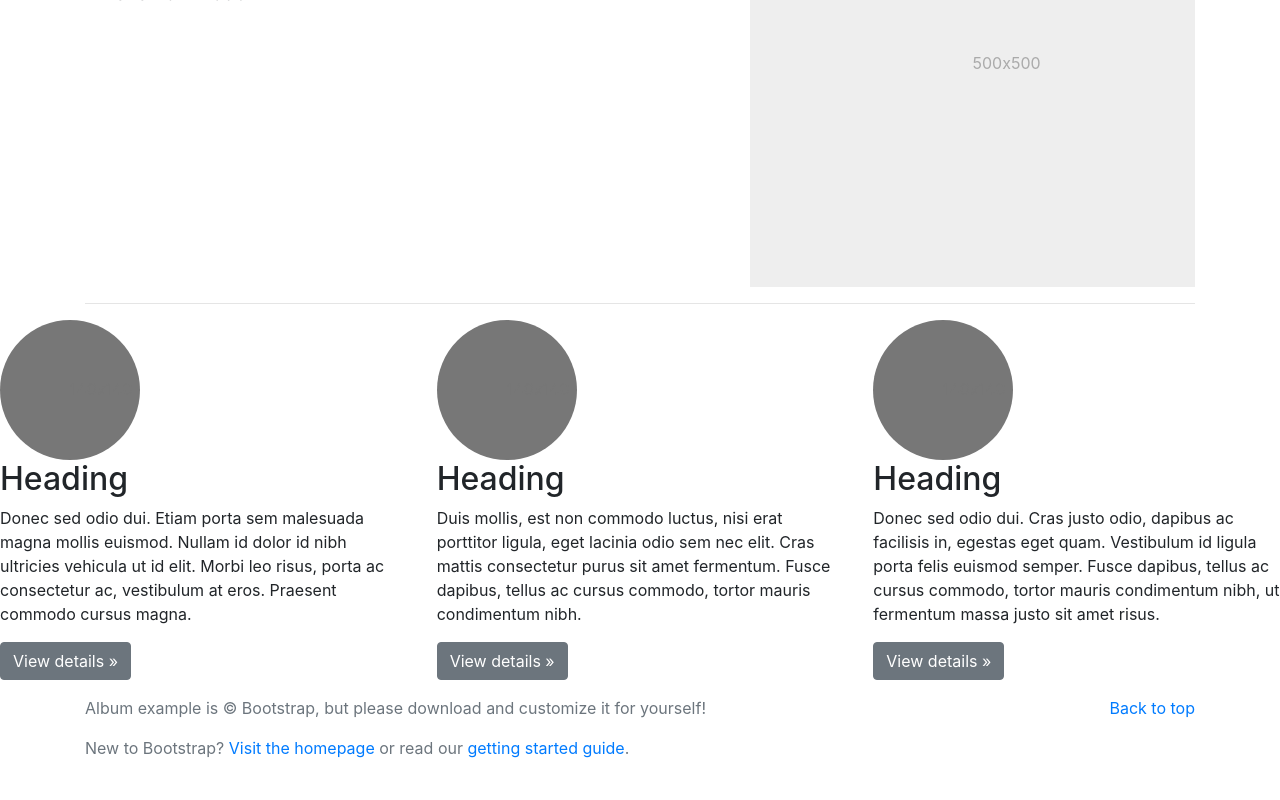
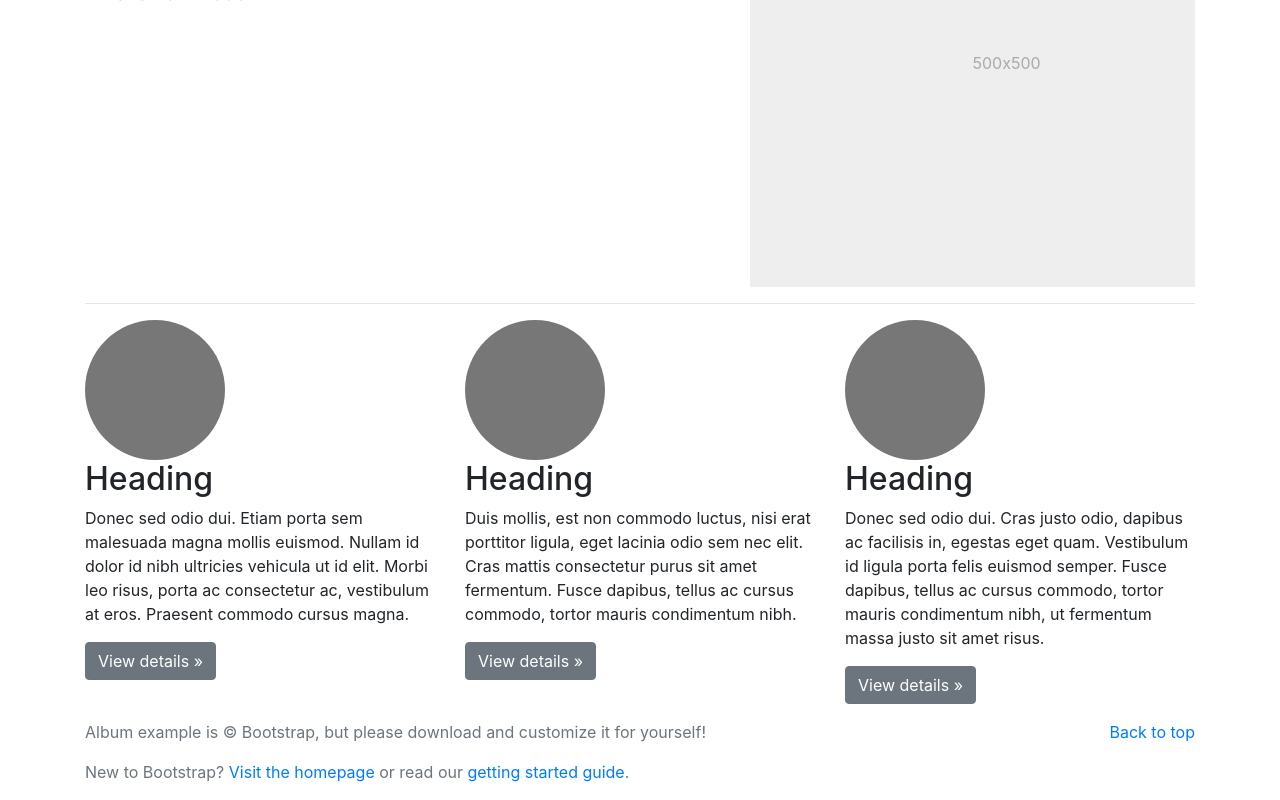
Before and after one commit to Astre-bit/Site, an Angular app: page / in a window 1280 px wide. Shown: the part 2006-2806 px from the top of the page. Before the commit the page ends 2782 px from the top, so only its background shows below. Built offline with nearby package versions, Linux system fonts and the light colour scheme.

Commit message:
1 file modified

```diff
--- a/src/app/body/body.component.html
+++ b/src/app/body/body.component.html
@@ -150,13 +150,13 @@
 		</div>
 		<hr class="featurette-divider">
 	</div>
-
-
 	<!-- 4ème Partie -->
+	<div class="container">
 		<div class="row">
 			<div class="col-lg-4">
-			<svg class="bd-placeholder-img rounded-circle" width="140" height="140" xmlns="http://www.w3.org/2000/svg"
-				preserveAspectRatio="xMidYMid slice" focusable="false" role="img" aria-label="Placeholder: 140x140">
+				<svg class="bd-placeholder-img rounded-circle" width="140" height="140"
+					xmlns="http://www.w3.org/2000/svg" preserveAspectRatio="xMidYMid slice" focusable="false" role="img"
+					aria-label="Placeholder: 140x140">
 					<title>Placeholder</title>
 					<rect width="100%" height="100%" fill="#777" /><text x="50%" y="50%" fill="#777"
 						dy=".3em">140x140</text>
@@ -168,8 +168,9 @@
 				<p><a class="btn btn-secondary" href="#" role="button">View details &raquo;</a></p>
 			</div><!-- /.col-lg-4 -->
 			<div class="col-lg-4">
-			<svg class="bd-placeholder-img rounded-circle" width="140" height="140" xmlns="http://www.w3.org/2000/svg"
-				preserveAspectRatio="xMidYMid slice" focusable="false" role="img" aria-label="Placeholder: 140x140">
+				<svg class="bd-placeholder-img rounded-circle" width="140" height="140"
+					xmlns="http://www.w3.org/2000/svg" preserveAspectRatio="xMidYMid slice" focusable="false" role="img"
+					aria-label="Placeholder: 140x140">
 					<title>Placeholder</title>
 					<rect width="100%" height="100%" fill="#777" /><text x="50%" y="50%" fill="#777"
 						dy=".3em">140x140</text>
@@ -181,18 +182,20 @@
 				<p><a class="btn btn-secondary" href="#" role="button">View details &raquo;</a></p>
 			</div><!-- /.col-lg-4 -->
 			<div class="col-lg-4">
-			<svg class="bd-placeholder-img rounded-circle" width="140" height="140" xmlns="http://www.w3.org/2000/svg"
-				preserveAspectRatio="xMidYMid slice" focusable="false" role="img" aria-label="Placeholder: 140x140">
+				<svg class="bd-placeholder-img rounded-circle" width="140" height="140"
+					xmlns="http://www.w3.org/2000/svg" preserveAspectRatio="xMidYMid slice" focusable="false" role="img"
+					aria-label="Placeholder: 140x140">
 					<title>Placeholder</title>
 					<rect width="100%" height="100%" fill="#777" /><text x="50%" y="50%" fill="#777"
 						dy=".3em">140x140</text>
 				</svg>
 				<h2>Heading</h2>
 				<p>Donec sed odio dui. Cras justo odio, dapibus ac facilisis in, egestas eget quam. Vestibulum id ligula
-				porta felis euismod semper. Fusce dapibus, tellus ac cursus commodo, tortor mauris condimentum nibh, ut
+					porta felis euismod semper. Fusce dapibus, tellus ac cursus commodo, tortor mauris condimentum nibh,
+					ut
 					fermentum massa justo sit amet risus.</p>
 				<p><a class="btn btn-secondary" href="#" role="button">View details &raquo;</a></p>
 			</div><!-- /.col-lg-4 -->
 		</div>
-
+	</div>
 </main>
```
Lines whose indentation alone changed are shown as unchanged.
